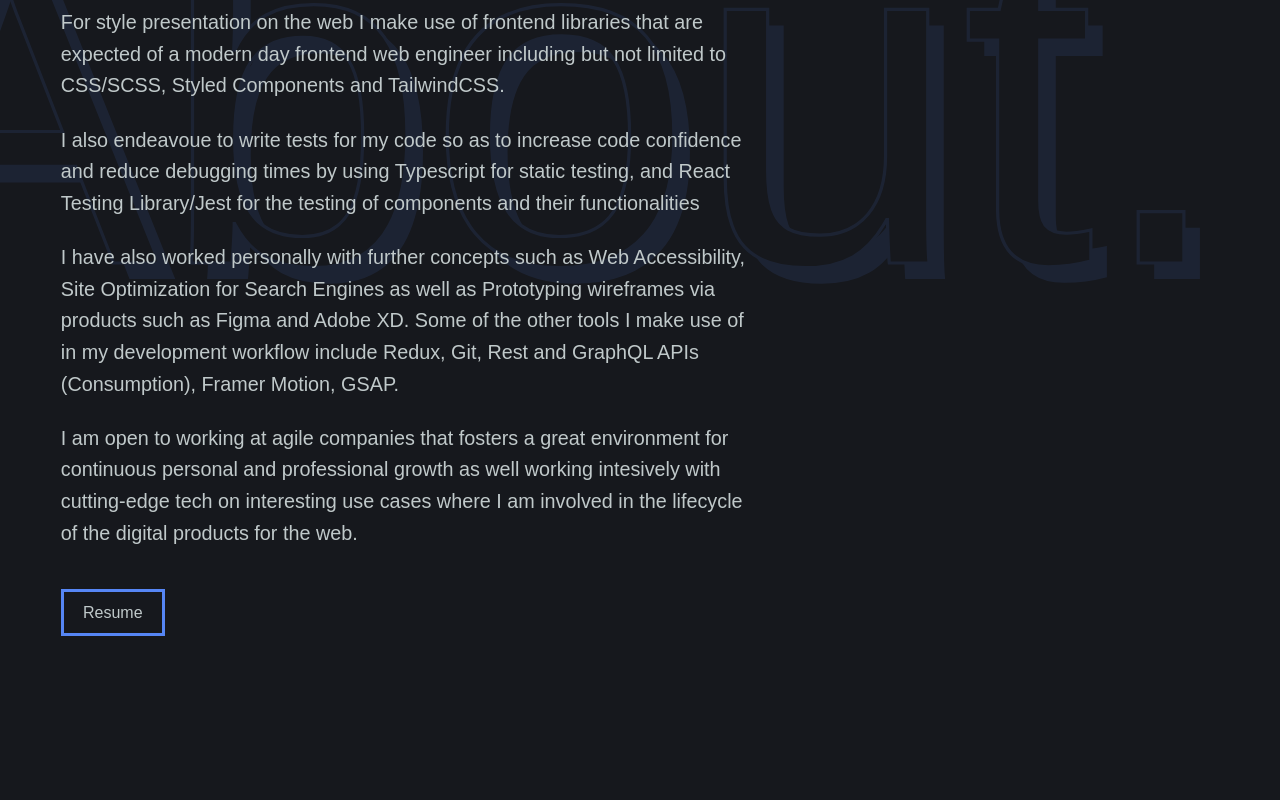
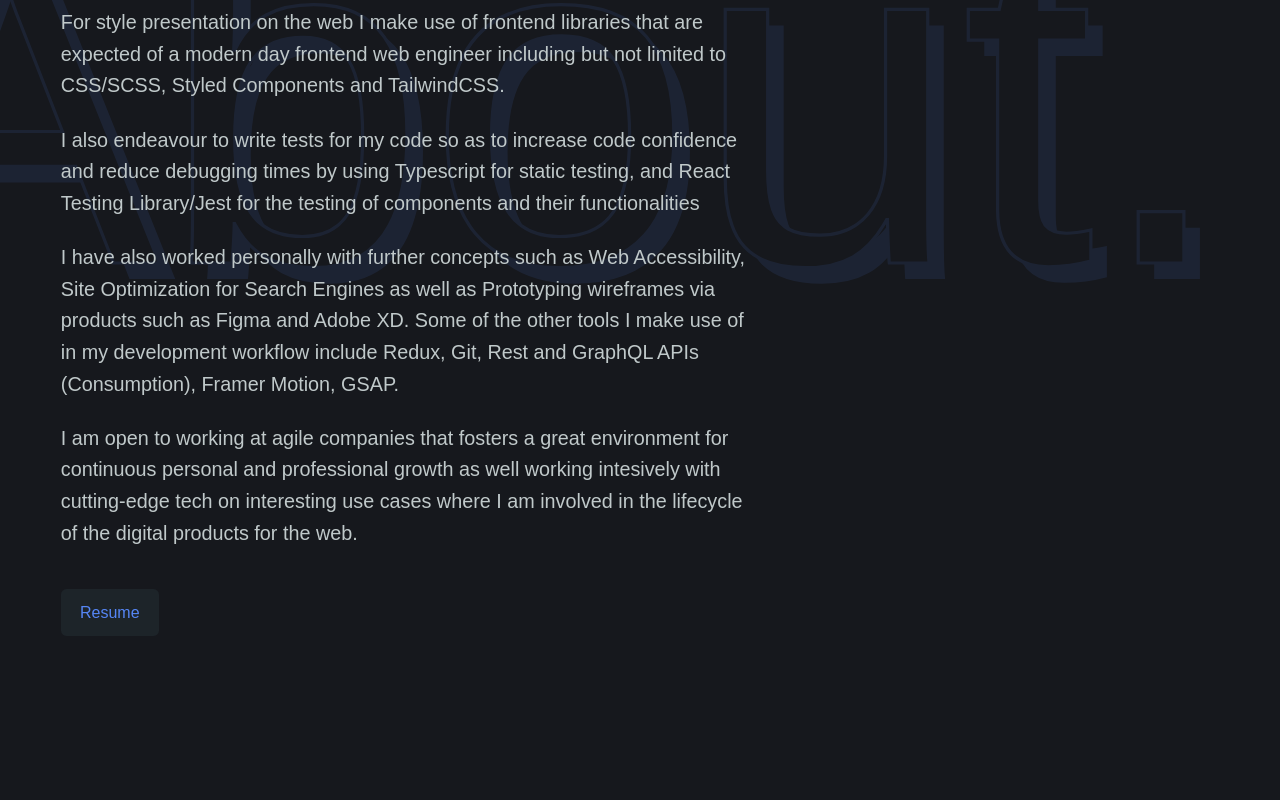
Before and after one commit to GabrielAbubakar/Portfolio-Website, a Next.js app: page / in a window 1280 px wide. Shown: the part 1300-2100 px from the top of the page. Built offline with nearby package versions, Linux system fonts and the light colour scheme.

Commit message:
intro and about sections edited

```diff
--- a/components/navbar/Navbar.styled.js
+++ b/components/navbar/Navbar.styled.js
@@ -23,7 +23,8 @@ const StyledNavbar = styled(motion.nav)`
     p {
         font-size: 1.25rem;
         font-weight: 600;
-        text-transform: uppercase;
+        /* text-transform: uppercase; */
+        /* font-family: 'Montserrat'; */
 
         @media ${devices.tablet} {
             font-size: 1rem;
--- a/components/sections/About/About.styled.js
+++ b/components/sections/About/About.styled.js
@@ -54,10 +54,12 @@ export const Paragraph = styled(motion.p)`
 `
 
 export const Button = styled(motion.a)`
-    color: ${(props) => props.theme.colors.bodyText};
+    color: ${(props) => props.theme.colors.primary};
     text-decoration: none;
-    border: 3px solid ${(props) => props.theme.colors.primary};
-    padding: .7rem 1.2rem;
+    /* border: 3px solid ${(props) => props.theme.colors.primary}; */
+    background-color:  ${(props) => props.theme.colors.buttonBack};
+    border-radius: .35rem;
+    padding: .9rem 1.2rem;
     display: block;
     width: fit-content;
     margin-top: 2.5rem;
--- a/components/sections/About/index.tsx
+++ b/components/sections/About/index.tsx
@@ -21,7 +21,7 @@ const About: React.FunctionComponent = () => {
                     For style presentation on the web I make use of frontend libraries that are expected of a modern day frontend web engineer including but not limited to CSS/SCSS, Styled Components and TailwindCSS.
                 </Paragraph>
                 <Paragraph>
-                    I also endeavoue to write tests for my code so as to increase code confidence and reduce debugging times by using Typescript for static testing, and React Testing Library/Jest for the testing of components and their functionalities
+                    I also endeavour to write tests for my code so as to increase code confidence and reduce debugging times by using Typescript for static testing, and React Testing Library/Jest for the testing of components and their functionalities
                 </Paragraph>
                 <Paragraph>
                     I have also worked personally with further concepts such as Web Accessibility, Site Optimization for Search Engines as well as Prototyping wireframes via products such as Figma and Adobe XD. Some of the other tools I make use of in my development workflow include Redux, Git, Rest and GraphQL APIs (Consumption), Framer Motion, GSAP.
--- a/components/styled/theme/Theme.styled.js
+++ b/components/styled/theme/Theme.styled.js
@@ -72,7 +72,9 @@ export const dark = {
         background: "#16181D",
         headerText: "#E8E8FD",
         primary: "#5686F5",
-        bodyText: '#c0c9ca'
+        bodyText: '#c0c9ca',
+
+        buttonBack: "rgb(86, 134, 145, .1)",
     },
 };
 
```
